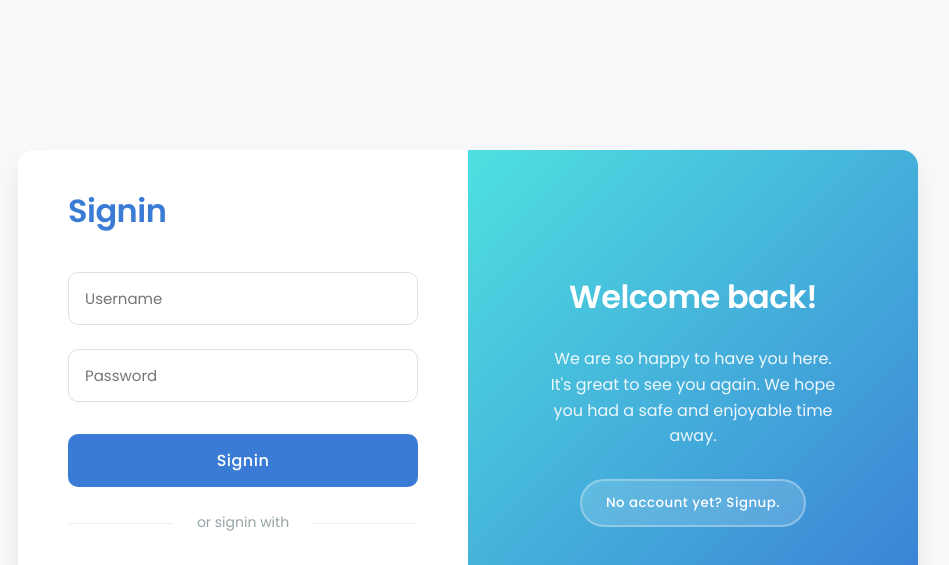
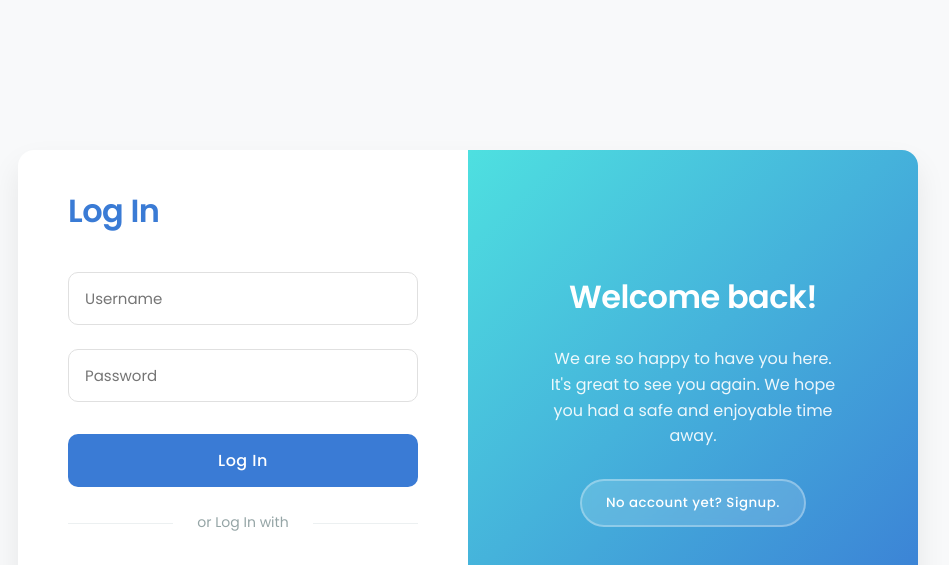
Before and after one commit to Riyom161399/Dynamic_resume_builder, a plain HTML site: page Frontend/signIn.html in a window 1280 px wide. Shown: the top 565 px of the page, without its empty margins (172-1121 px from the left). Drawn offline with Linux system fonts and the light colour scheme.

Commit message:
Update signIn.html

```diff
--- a/Frontend/signIn.html
+++ b/Frontend/signIn.html
@@ -9,7 +9,6 @@
       href="https://fonts.googleapis.com/css2?family=Poppins:wght@400;600&display=swap"
       rel="stylesheet"
     />
-    <!-- Updated Font Awesome -->
     <link
       rel="stylesheet"
       href="https://cdnjs.cloudflare.com/ajax/libs/font-awesome/6.4.0/css/all.min.css"
@@ -18,11 +17,11 @@
   <body>
     <div class="container">
       <div class="login-form">
-        <h2>Signin</h2>
+        <h2>Log In</h2>
         <input type="text" placeholder="Username" />
         <input type="password" placeholder="Password" />
-        <button class="signin-btn">Signin</button>
-        <p class="or-text">or signin with</p>
+        <button class="signin-btn">Log In</button>
+        <p class="or-text">or Log In with</p>
         <div class="social-icons">
           <a href="#"><i class="fab fa-facebook-f"></i></a>
           <a href="#"><i class="fab fa-google"></i></a>
```
